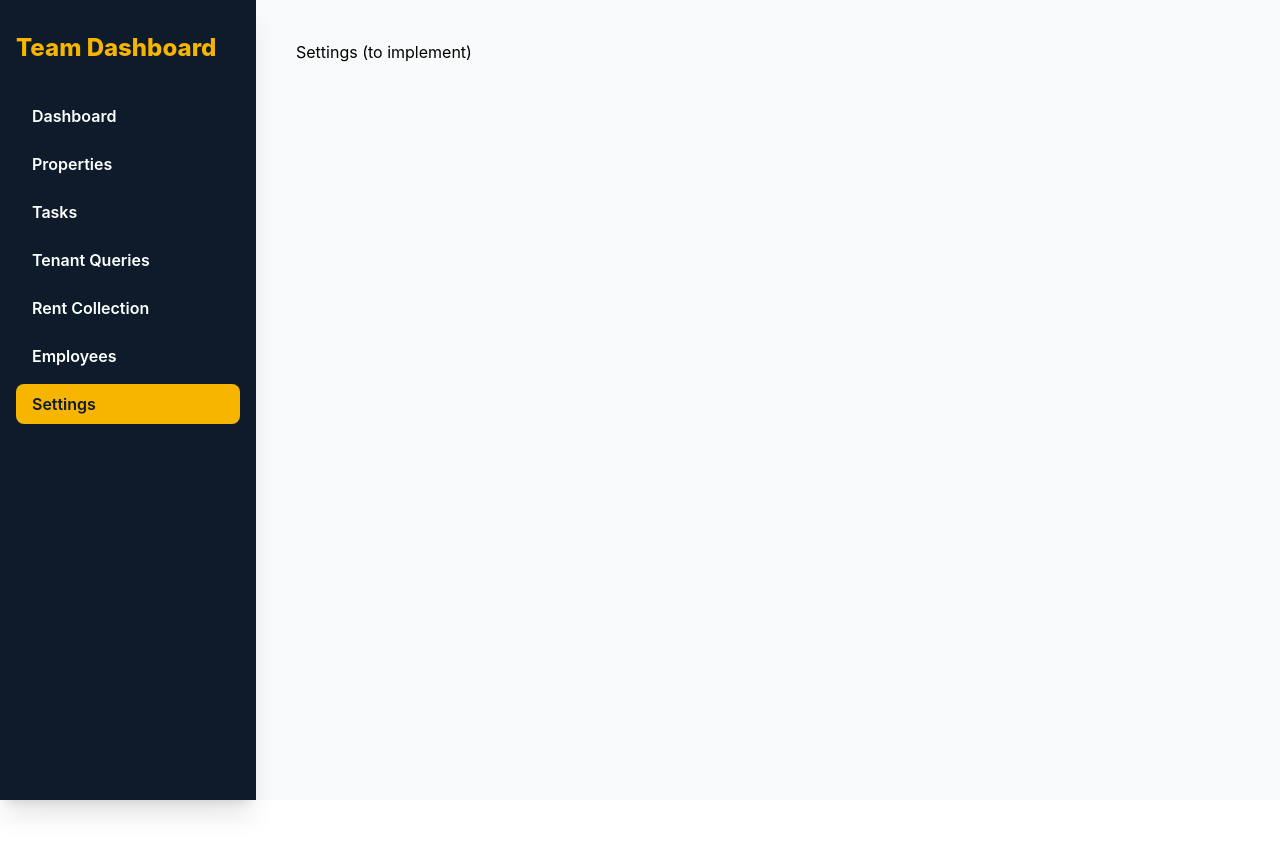
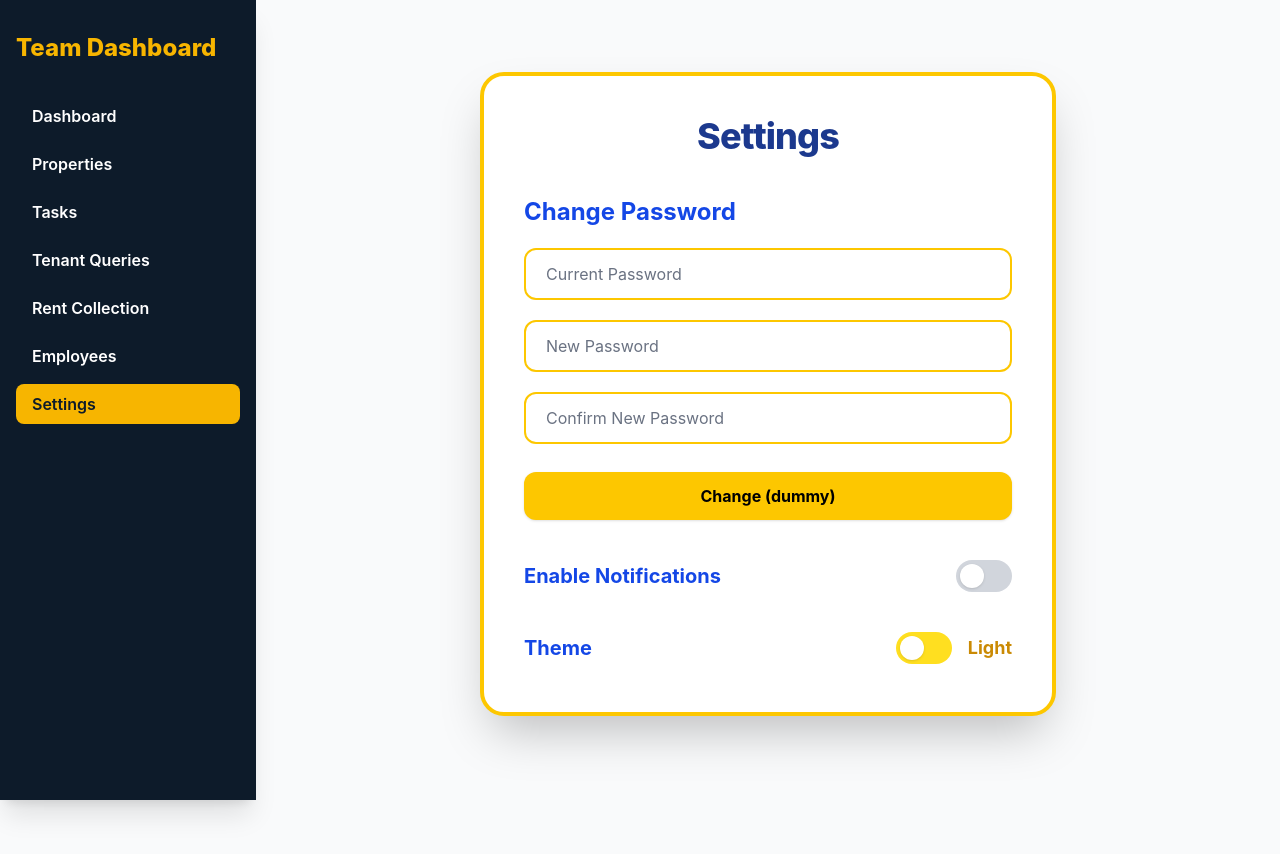
Before and after one commit to Shital2005/BrandenBed, a React (Vite) app in the folder client/: page /dashboard/settings in a window 1280 px wide. Shown: the top 854 px of the page. Before the commit the page ends 800 px from the top, so only its background shows below. Built offline with nearby package versions, Linux system fonts and the light colour scheme.

Commit message:
settings

```diff
--- a/client/src/App.jsx
+++ b/client/src/App.jsx
@@ -9,6 +9,8 @@ import DashboardLayout from './Dashboard/pages/DashboardLayout';
 import DashboardHome from './Dashboard/pages/DashboardHome';
 import RentCollectionPage from './Dashboard/pages/RentCollectionPage';
 import TenantQueriesPage from './Dashboard/pages/TenantQueriesPage.jsx';
+import TasksPage from './Dashboard/pages/TasksPage.jsx';
+import SettingsPage from './Dashboard/pages/SettingsPage.jsx';
 import { BrowserRouter as Router, Routes, Route } from 'react-router-dom';
 
 function App() {
@@ -27,7 +29,8 @@ function App() {
           <Route path="tenant-queries" element={<TenantQueriesPage />} />
           <Route path="properties" element={<PropertiesPage />} />
           <Route path="employees" element={<EmployeesPage />} />
-          <Route path="settings" element={<div>Settings (to implement)</div>} />
+          <Route path="tasks" element={<TasksPage />} />
+          <Route path="settings" element={<SettingsPage />} />
         </Route>
       </Routes>
     </Router>
--- /dev/null
+++ b/client/src/Dashboard/pages/SettingsPage.jsx
@@ -0,0 +1,49 @@
+import React, { useState } from "react";
+
+const SettingsPage = () => {
+  const [theme, setTheme] = useState(false); // false: Light, true: Dark
+  const [notifications, setNotifications] = useState(false);
+
+  return (
+    <div className="min-h-screen bg-gradient-to-br from-blue-100 to-yellow-100 flex flex-col items-center p-8">
+      <div className="w-full max-w-xl bg-white rounded-3xl shadow-2xl p-10 border-4 border-yellow-400">
+        <h2 className="text-4xl font-extrabold mb-10 text-blue-900 tracking-tight text-center">Settings</h2>
+        {/* Change Password Section */}
+        <div className="mb-10">
+          <h3 className="text-2xl font-bold mb-5 text-blue-700">Change Password</h3>
+          <form className="flex flex-col gap-5">
+            <input type="password" placeholder="Current Password" className="px-5 py-3 rounded-xl border-2 border-yellow-400 focus:outline-none focus:ring-2 focus:ring-blue-300" />
+            <input type="password" placeholder="New Password" className="px-5 py-3 rounded-xl border-2 border-yellow-400 focus:outline-none focus:ring-2 focus:ring-blue-300" />
+            <input type="password" placeholder="Confirm New Password" className="px-5 py-3 rounded-xl border-2 border-yellow-400 focus:outline-none focus:ring-2 focus:ring-blue-300" />
+            <button type="button" className="bg-yellow-400 text-black font-bold py-3 rounded-xl mt-2 shadow hover:bg-yellow-500 transition">Change (dummy)</button>
+          </form>
+        </div>
+        {/* Enable Notifications Toggle */}
+        <div className="mb-10 flex items-center justify-between">
+          <span className="text-xl text-blue-700 font-bold">Enable Notifications</span>
+          <label className="flex items-center cursor-pointer">
+            <div className="relative">
+              <input type="checkbox" checked={notifications} onChange={() => setNotifications(!notifications)} className="sr-only" />
+              <div className={`block w-14 h-8 rounded-full ${notifications ? 'bg-blue-600' : 'bg-gray-300'} transition-all`}></div>
+              <div className={`dot absolute left-1 top-1 bg-white w-6 h-6 rounded-full shadow transition-transform duration-300 ${notifications ? 'translate-x-6' : ''}`}></div>
+            </div>
+          </label>
+        </div>
+        {/* Theme Toggle */}
+        <div className="mb-2 flex items-center justify-between">
+          <span className="text-xl text-blue-700 font-bold">Theme</span>
+          <label className="flex items-center cursor-pointer">
+            <div className="relative">
+              <input type="checkbox" checked={theme} onChange={() => setTheme(!theme)} className="sr-only" />
+              <div className={`block w-14 h-8 rounded-full ${theme ? 'bg-gray-800' : 'bg-yellow-300'} transition-all`}></div>
+              <div className={`dot absolute left-1 top-1 bg-white w-6 h-6 rounded-full shadow transition-transform duration-300 ${theme ? 'translate-x-6' : ''}`}></div>
+            </div>
+            <span className={`ml-4 font-bold text-lg ${theme ? 'text-gray-800' : 'text-yellow-600'}`}>{theme ? 'Dark' : 'Light'}</span>
+          </label>
+        </div>
+      </div>
+    </div>
+  );
+};
+
+export default SettingsPage;
--- a/client/src/Dashboard/pages/TasksPage.jsx
+++ b/client/src/Dashboard/pages/TasksPage.jsx
@@ -33,18 +33,18 @@ const TasksPage = () => {
           <thead>
             <tr className="bg-yellow-400">
               <th className="py-3 px-4 text-black font-bold">Title</th>
+              <th className="py-3 px-4 text-black font-bold">Assigned To</th>
                 <th className="py-3 px-4 text-black font-bold">Status</th>
-              <th className="py-3 px-4 text-black font-bold">Assigned To</th>
             </tr>
           </thead>
           <tbody>
               {tasks.map(task => (
                 <tr key={task.id} className="border-t hover:bg-yellow-50 transition">
                   <td className="py-3 px-4 font-medium text-blue-900">{task.title}</td>
+                  <td className="py-3 px-4">{task.assignedTo}</td>
                   <td className="py-3 px-4">
                     <span className={`px-3 py-1 rounded-xl font-bold text-sm shadow ${statusColors[task.status]}`}>{task.status}</span>
                   </td>
-                <td className="py-3 px-4">{task.assignedTo}</td>
                 </tr>
               ))}
           </tbody>
```
Lines whose indentation alone changed are shown as unchanged.
